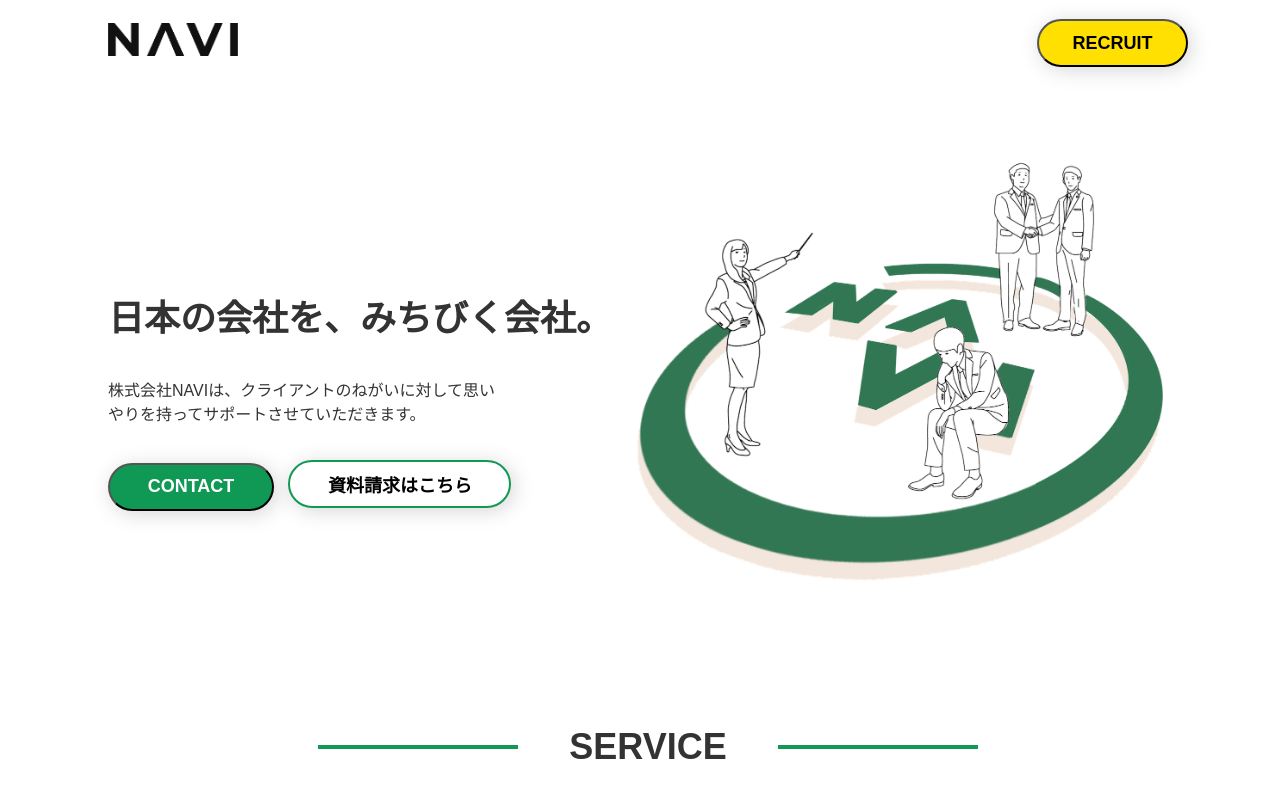
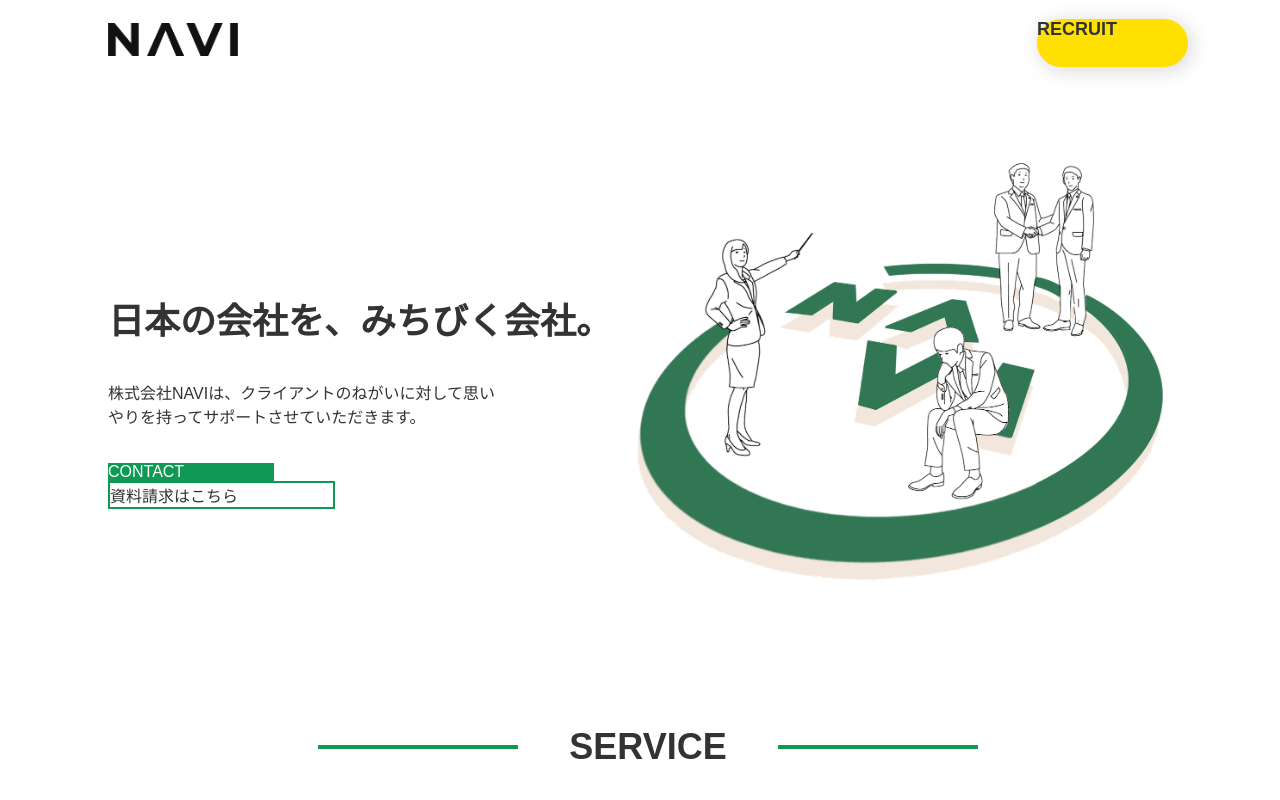
Before and after one commit to mmmr9/isara7th-2-2, a plain HTML site: page index.html in a window 1280 px wide. Shown: the top 800 px of the page. Drawn offline with Linux system fonts and the light colour scheme.

Commit message:
Update index.html

```diff
--- a/index.html
+++ b/index.html
@@ -11,7 +11,7 @@
 <body>
     <div class="header">
         <h1><a href=""><img class="logo-header" src="img/logo-header.png" alt="株式会社NAVI"></a></h1>
-        <button type="button" value="RECRUIT" class="recruit-box" onclick="window.open('')">RECRUIT</button>
+        <a class="recruit-box" href="">RECRUIT</a>
     </div>
 
     <div class="heading">
@@ -22,8 +22,12 @@
                 <p>株式会社NAVIは、<br>クライアントのねがいに対して思いやりを持ってサポートさせていただきます。</p>
             </div>
             <div class="heading-3">
-                <button type="button" value="CONTACT" class="contact" onclick="window.open('')">CONTACT</button>
-                <button type="button" value="資料請求はこちら" class="siryou" onclick="window.open('')">資料請求はこちら</button>
+                <a href=""><div class="contact">
+                    CONTACT
+                </div></a>
+                <a  href=""><div class="siryou">
+                    資料請求はこちら
+                </div></a>
             </div>
         </div>
     </div>
@@ -61,7 +65,7 @@
                 </div>
                 <div class="about-body">
                     <p class="about-text1">株式会社NAVIは2011年創業以来、大企業から個人商店まで様々なWebコンサルティングを手がけてきました。会社様にとって一番の幸せを、また、その会社様のお客様の幸せを常に考え、ビジネス課題を解決するためのWeb戦略を提案、具現化します。</p>
-                    <button type="button" value="MORE" class="more" onclick="window.open('')">MORE</button>
+                    <a href="window.open('')"><div class="more">MORE</div></a>
                 </div>
             </div>
             <div class="about-box">
@@ -71,7 +75,7 @@
                 <div class="about-body">
                    <h3>RECRUIT</h3>
                    <p class="about-text2">株式会社NAVIでは一緒に働く社員を募集しております。 私たちと一緒に成長したいという思いを持ち、次世代のNAVI を自分自身が担っていこうという気概に満ちた人が門戸を叩い てくれることを心待ちにしています。</p>
-                   <button type="button" value="MORE" class="more" onclick="window.open('')">MORE</button>
+                   <a href="window.open('')"><div class="more">MORE</div></a>
                </div>
             </div>
         </div>
@@ -117,7 +121,7 @@
                 <hr class="hr2">
             </div>
         </div>
-        <button type="button" value="MORE" class="more2" onclick="window.open('')">MORE</button>
+        <a href="window.open('')"><div class="more2">MORE</div></a>
     </div>
     <div class="footer">
         <div class="footer-inner">
```
